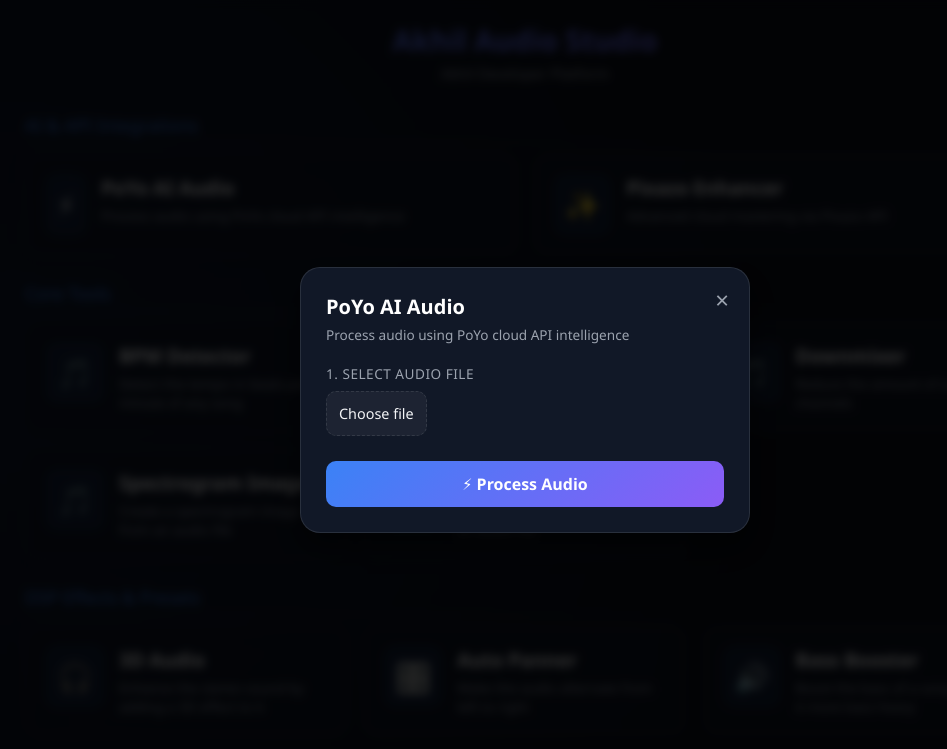
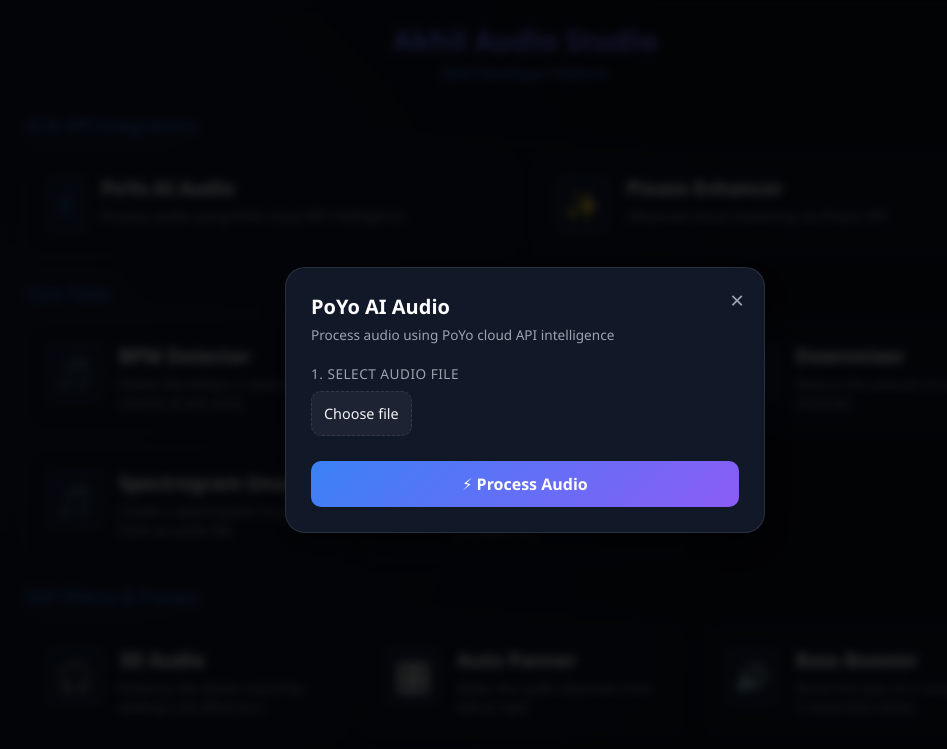
Before and after one commit to elicen-furios/ECHO-REVERSE, a plain HTML site: page index.html in a window 1280 px wide. Both pictures are taken after a click on the element 386 px from the left and 204 px from the top of the page. Shown: the top 749 px of the page, without its empty margins (115-1062 px from the left). Drawn offline with Linux system fonts and the light colour scheme.

Commit message:
Restore original UI options and platform branding

```diff
--- a/index.html
+++ b/index.html
@@ -18,16 +18,16 @@
         body { background-color: var(--bg-color); color: var(--text-color); min-height: 100vh; padding: 20px; background-image: radial-gradient(circle at 10% 20%, rgba(59, 130, 246, 0.1) 0%, transparent 40%), radial-gradient(circle at 90% 80%, rgba(139, 92, 246, 0.1) 0%, transparent 40%); }
         header { text-align: center; margin-bottom: 30px; }
         header h1 { font-size: 1.8rem; background: var(--accent-gradient); -webkit-background-clip: text; -webkit-text-fill-color: transparent; margin-bottom: 5px; }
-        header p { color: var(--text-muted); font-size: 0.9rem; }
+        header p { color: var(--accent-color); font-size: 0.9rem; font-weight: 500; }
         .section-title { max-width: 1000px; margin: 25px auto 10px auto; font-size: 1.1rem; color: var(--accent-color); border-bottom: 1px solid var(--border-color); padding-bottom: 5px; }
         .studio-grid { display: grid; grid-template-columns: repeat(auto-fit, minmax(280px, 1fr)); gap: 15px; max-width: 1000px; margin: 0 auto; }
         .card { background: var(--card-bg); backdrop-filter: blur(12px); border: 1px solid var(--border-color); border-radius: 16px; padding: 20px; cursor: pointer; transition: all 0.3s ease; box-shadow: 0 4px 6px rgba(0, 0, 0, 0.1); display: flex; align-items: flex-start; gap: 15px; }
         .card:hover { transform: translateY(-3px); border-color: var(--accent-color); box-shadow: 0 8px 20px rgba(59, 130, 246, 0.2); }
-        .card-icon { font-size: 1.8rem; background: rgba(59, 130, 246, 0.1); padding: 10px; border-radius: 12px; border: 1px solid var(--border-color); }
+        .card-icon { font-size: 1.8rem; background: rgba(59, 130, 246, 0.1); padding: 10px; border-radius: 12px; border: 1px solid var(--border-color); color: var(--accent-color); display: flex; align-items: center; justify-content: center; }
         .card-info h3 { font-size: 1.2rem; margin-bottom: 5px; color: #fff; }
         .card-info p { color: var(--text-muted); font-size: 0.85rem; line-height: 1.4; }
         .modal { display: none; position: fixed; top: 0; left: 0; width: 100%; height: 100%; background: rgba(0, 0, 0, 0.8); backdrop-filter: blur(5px); justify-content: center; align-items: center; z-index: 1000; padding: 20px; }
-        .modal-content { background: #111827; border: 1px solid var(--border-color); border-radius: 20px; width: 100%; max-width: 450px; padding: 25px; position: relative; box-shadow: 0 15px 30px rgba(0,0,0,0.5); }
+        .modal-content { background: #111827; border: 1px solid var(--border-color); border-radius: 20px; width: 100%; max-width: 480px; padding: 25px; position: relative; box-shadow: 0 15px 30px rgba(0,0,0,0.5); max-height: 90vh; overflow-y: auto; }
         .close-btn { position: absolute; top: 15px; right: 20px; background: none; border: none; color: var(--text-muted); font-size: 1.5rem; cursor: pointer; }
         .close-btn:hover { color: #fff; }
         .modal-title { font-size: 1.25rem; margin-bottom: 5px; color: #fff; }
```
